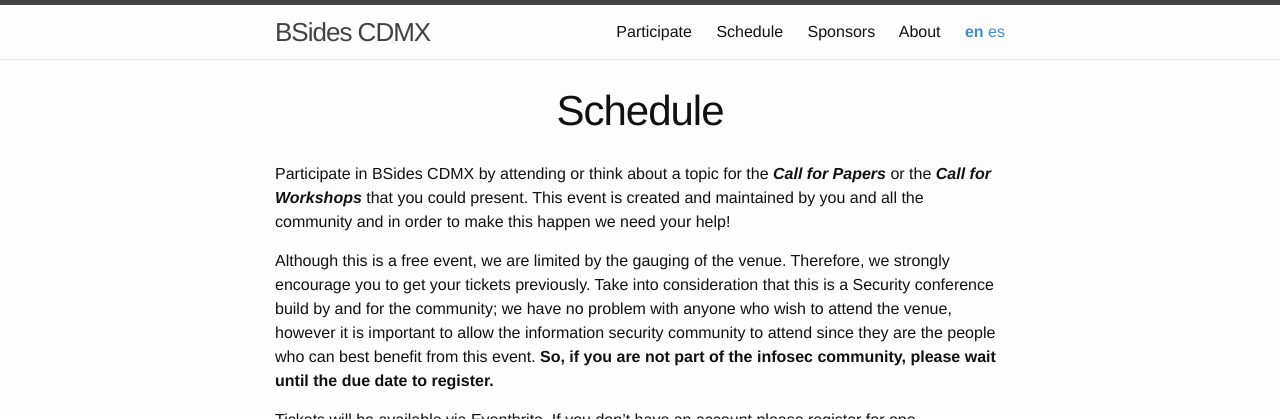
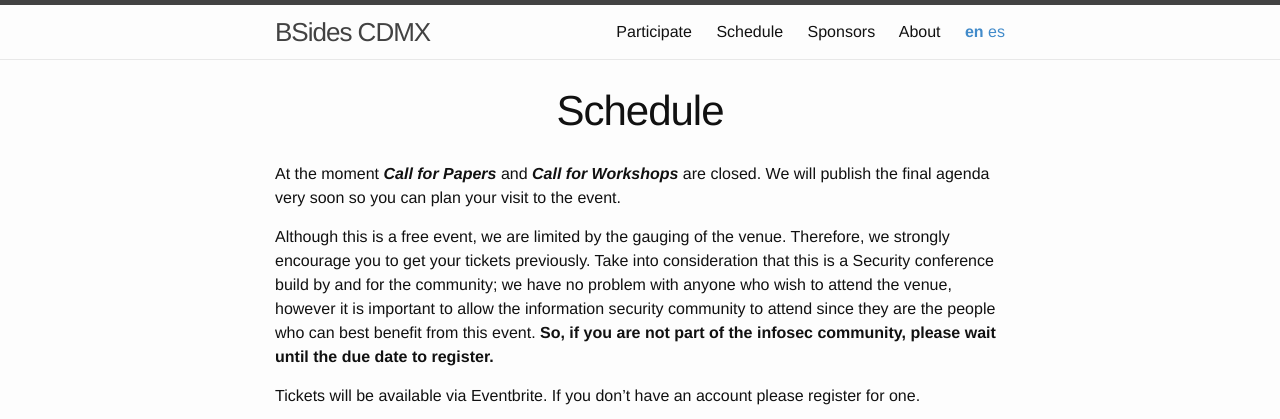
Before and after one commit to BSidesCDMX/bsidescdmx.github.io, a Jekyll site: the page built from schedule.md, in a window 1280 px wide and 900 px high, cut to the strip 0-419 px from the top of the window. Built offline with Jekyll 4.4.1, drawn with Linux system fonts in a browser that asks for light colours; nearby versions of some CDN libraries.

Commit message:
Modified some text and added font awesome (#1)
* Modified some text and added font awesome

* Fixed doble dependencies, updated font awesome and dependency order

```diff
--- a/_includes/head.html
+++ b/_includes/head.html
@@ -4,10 +4,10 @@
   <meta name="viewport" content="width=device-width, initial-scale=1">
 
   <link href="//netdna.bootstrapcdn.com/bootstrap/3.2.0/css/bootstrap.min.css" rel="stylesheet" id="bootstrap-css">
+  <link rel="stylesheet" href="https://use.fontawesome.com/releases/v5.0.13/css/all.css" integrity="sha384-DNOHZ68U8hZfKXOrtjWvjxusGo9WQnrNx2sqG0tfsghAvtVlRW3tvkXWZh58N9jp" crossorigin="anonymous">
+  <script src="//code.jquery.com/jquery-1.11.1.min.js"></script>
   <script src="//netdna.bootstrapcdn.com/bootstrap/3.2.0/js/bootstrap.min.js"></script>
-  <script src="//code.jquery.com/jquery-1.11.1.min.js"></script>
 
-  <title>{% if page.title %}{{ page.title | escape }}{% else %}{{ site.title[page.lang] | escape }}{% endif %}</title>
   {% seo %}
   <link rel="stylesheet" href="{{ "/assets/main.css" | relative_url }}">
   {% feed_meta %}
--- a/_layouts/default.html
+++ b/_layouts/default.html
@@ -1,11 +1,9 @@
 <!DOCTYPE html>
 <html lang="{{ page.lang | default: site.lang | default: "en" }}">
-  <link rel="stylesheet" href="https://maxcdn.bootstrapcdn.com/bootstrap/3.3.7/css/bootstrap.min.css">
-  <link rel="stylesheet" href="//maxcdn.bootstrapcdn.com/font-awesome/4.3.0/css/font-awesome.min.css">
   {% include head.html %}
   <body>
     {% include header.html %}
-    <main class="page-content" aria-label="Content">
+    <main class="page-content container" aria-label="Content">
       <div class="wrapper">
         {{ content }}
       </div>
--- a/schedule.md
+++ b/schedule.md
@@ -7,7 +7,7 @@
 ref: schedule
 ---
 
-Participate in BSides CDMX by attending or think about a topic for the ***Call for Papers*** or the ***Call for Workshops*** that you could present. This event is created and maintained by you and all the community and in order to make this happen we need your help!
+At the moment ***Call for Papers*** and ***Call for Workshops*** are closed. We will publish the final agenda very soon so you can plan your visit to the event.
 
 Although this is a free event, we are limited by the gauging of the venue. Therefore, we strongly encourage you to get your tickets previously. Take into consideration that this is a Security conference build by and for the community; we have no problem with anyone who wish to attend the venue, however it is important to allow the information security community to attend since they are the people who can best benefit from this event. **So, if you are not part of the infosec community, please wait until the due date to register.**
 
```
Also changed, not shown: agenda.md (+1 -1 lines), 1 other file.
